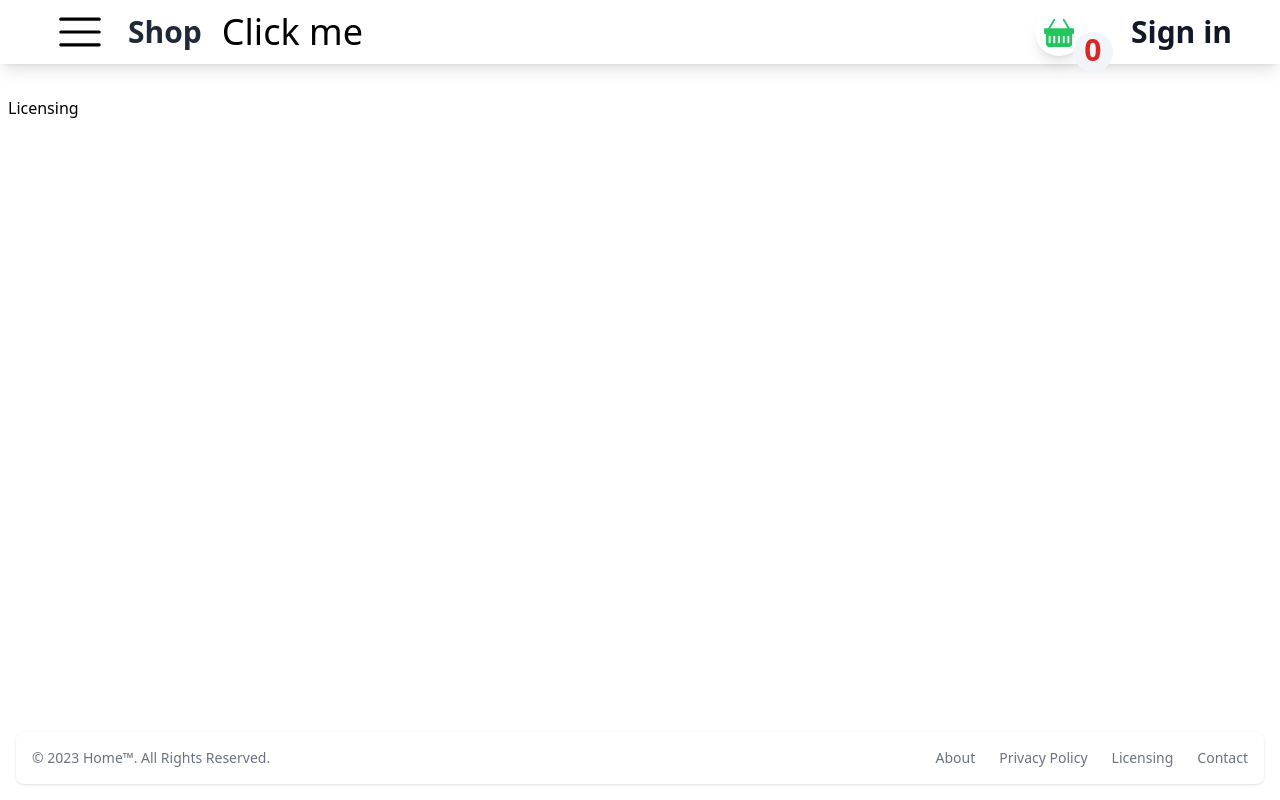
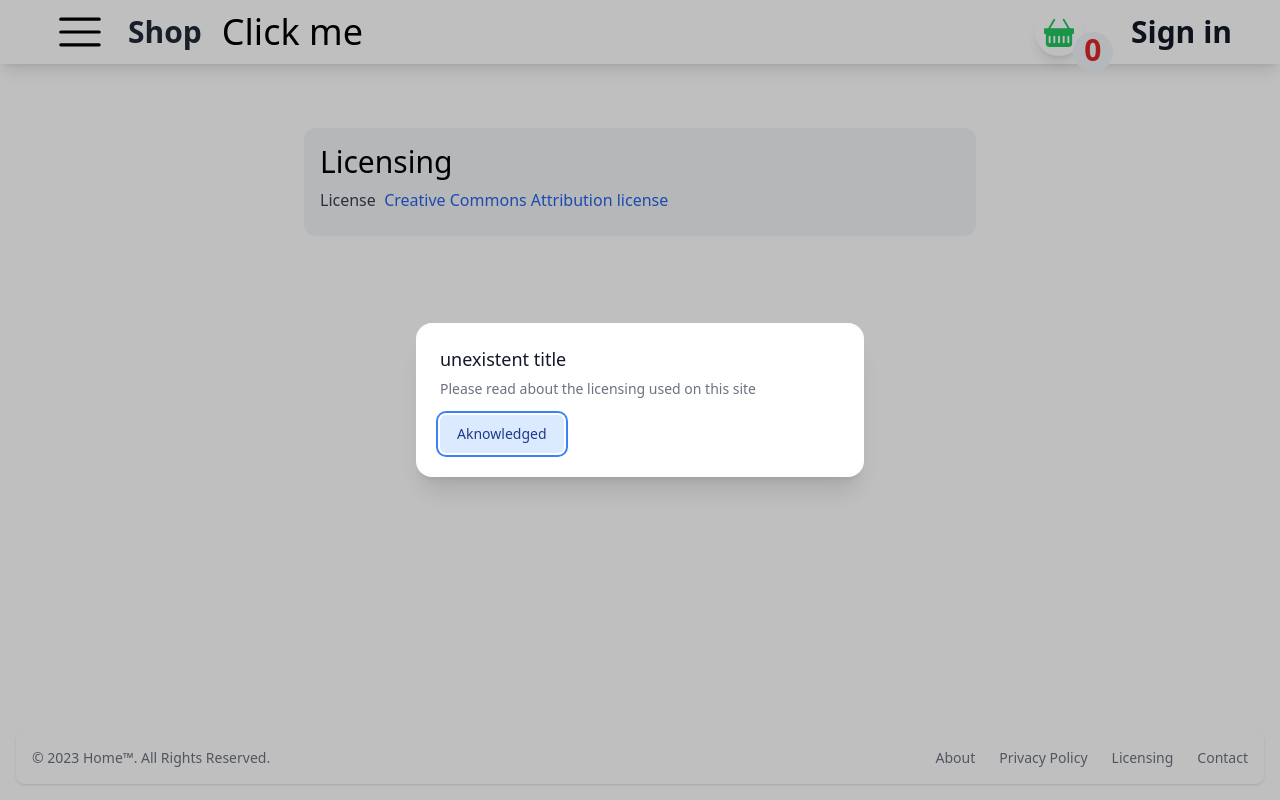
Before and after one commit to MiniWalls/cybersecurity-site, a React (Create React App) app: page /licensing in a window 1280 px wide. Built offline with nearby package versions, Linux system fonts and the light colour scheme.

Commit message:
Finished licensing page

```diff
--- a/src/Pages/Licensing.tsx
+++ b/src/Pages/Licensing.tsx
@@ -1,8 +1,15 @@
+import NavigationHint from "../components/NavigationHint";
+
 const Licensing = (): JSX.Element => {
 
   return(
-    <div>
-      <h1>Licensing</h1>
+    <div className="justify-center mx-auto max-w-2xl bg-gray-100 my-8 p-4 rounded-xl">
+      <h1 className="text-3xl">Licensing</h1>
+      <div className="flex my-2">
+        <p className="text-gray-700">License &nbsp;</p>
+        <p className="text-blue-600">Creative Commons Attribution license</p>
+      </div>
+      <NavigationHint title="About licensing" text="Please read about the licensing used on this site" action="Aknowledged" showModal={true}/>
     </div>
   );
 };
```
